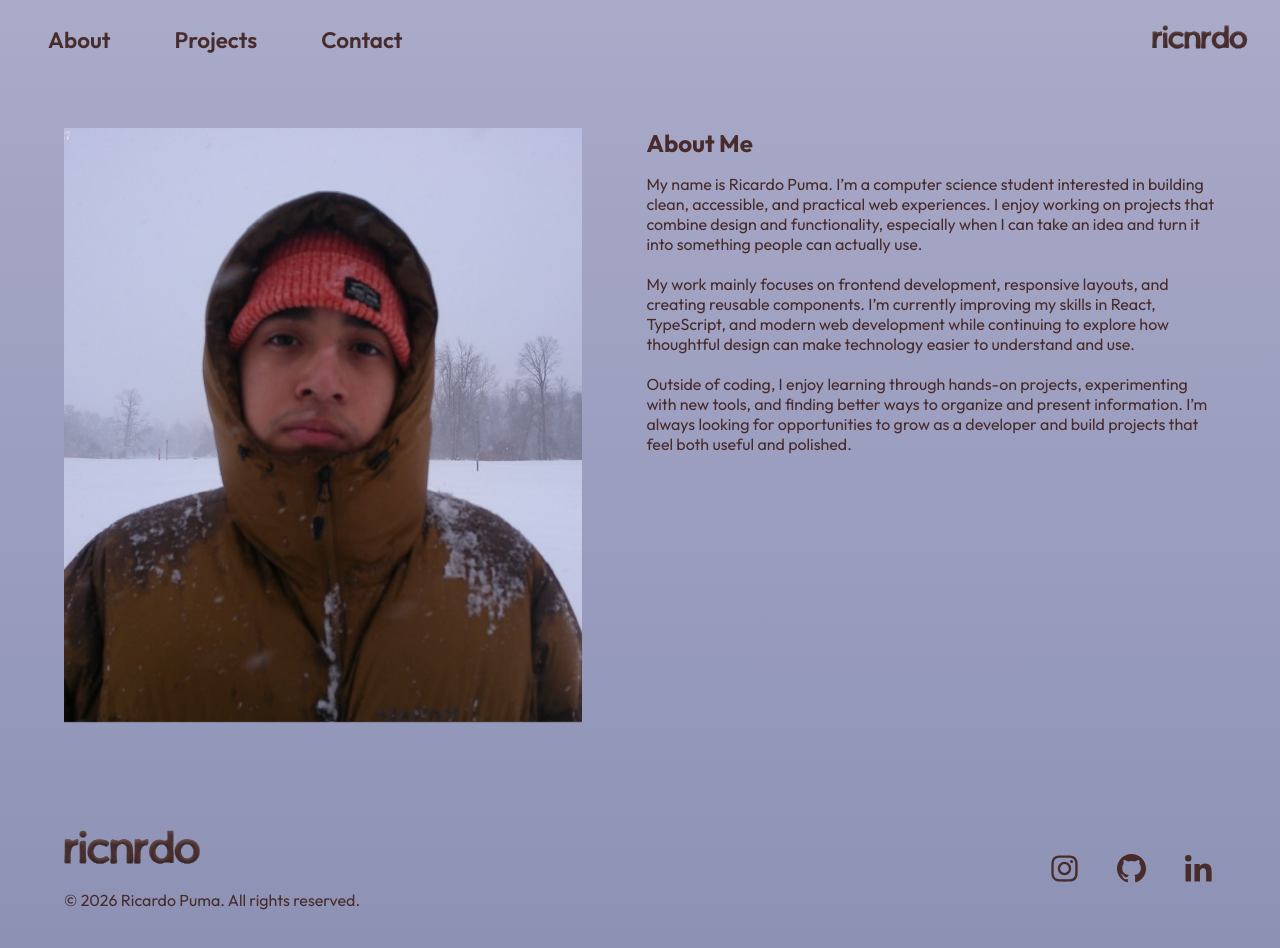
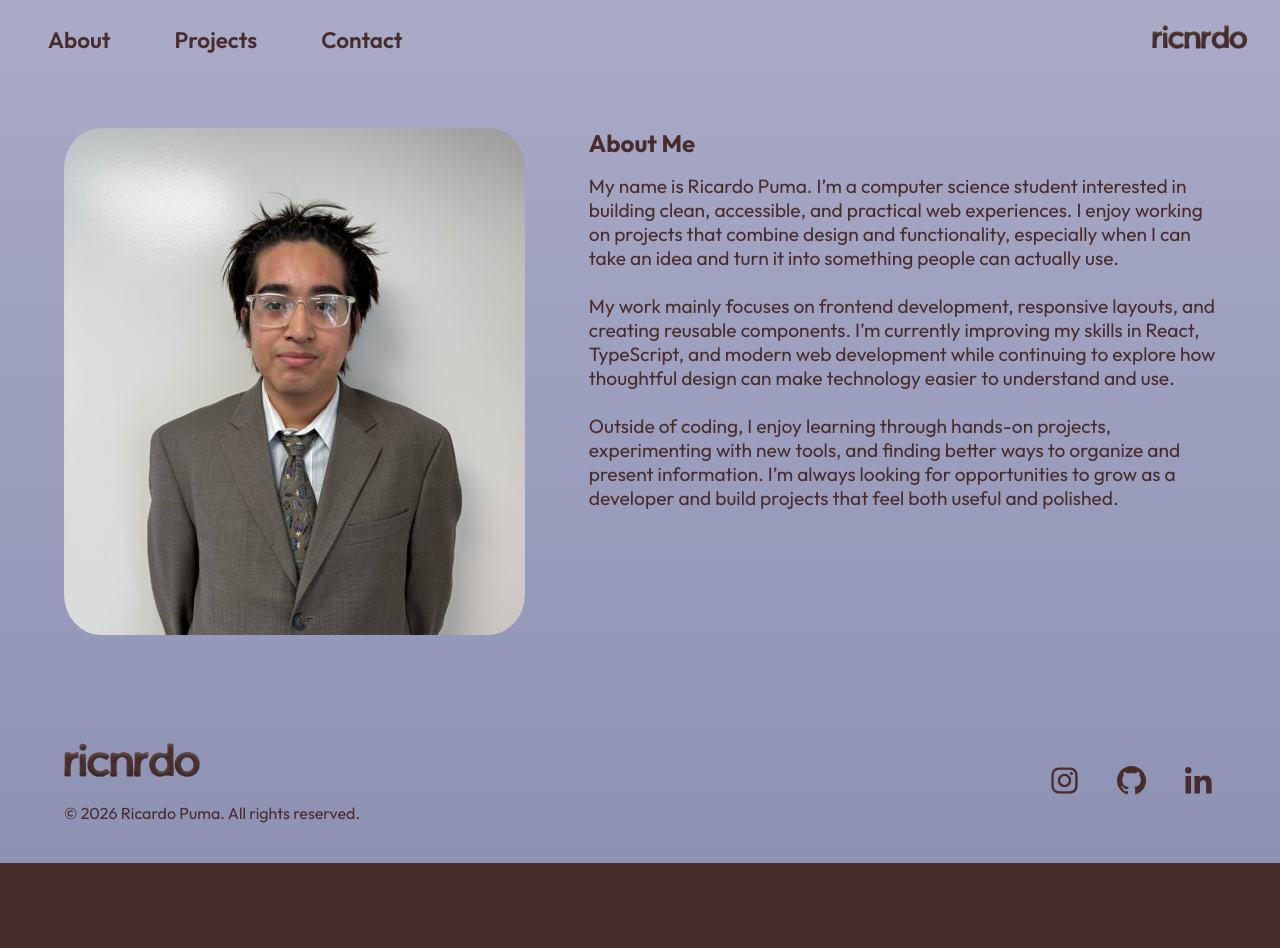
Before and after one commit to ricnrdo/portfolio, a React (Vite) app: page /about in a window 1280 px wide. After the commit the page ends 863 px from the top, so only its background shows below. Built offline with nearby package versions, Linux system fonts and the light colour scheme.

Commit message:
Fixed image and columns sizing. Closes #1

```diff
--- a/src/assets/css/about.css
+++ b/src/assets/css/about.css
@@ -52,13 +52,13 @@
     padding-top: 2rem;
 }
 
-
+/* About Me Page */
 
 #about-me {
     display: grid;
     padding: 4rem;
     padding-top: 8rem;
-    grid-template-columns: minmax(30%, 45%) minmax(30%, 55%);
+    grid-template-columns: minmax(30%, 40%) minmax(30%, 55%);
     gap: 4rem;
 }
 
@@ -77,12 +77,19 @@
     position: sticky;
     top: 0;
     width: 100%;
+    aspect-ratio: 1/1.1;
+    object-fit: cover;
+    border-radius: 8%;
 }
 
 .right-panel {
     display: flex;
     flex-direction: column;
     gap: 2rem;
+
+    .description {
+        font-size: 1.2rem;
+    }
 }
 
 .dividers {
--- a/src/pages/About.tsx
+++ b/src/pages/About.tsx
@@ -1,4 +1,4 @@
-import cutout from '../assets/img/no-cutout.jpeg';
+import cutout from '../assets/img/headshot.jpeg';
 // import git from '../assets/img/git.png';
 
 export default function About() {
--- a/src/pages/Home.tsx
+++ b/src/pages/Home.tsx
@@ -2,7 +2,7 @@ import backgroundImage from '../assets/img/background.jpg';
 
 import CurvedText from '../components/curvedText';
 import ArrowDownIcon from '../components/downArrow';
-import cutout from '../assets/img/no-cutout.jpeg';
+import cutout from '../assets/img/u_headshot.jpeg';
 import SkillComponent from '../components/skillComponent';
 import CardComponent from '../components/cardComponent';
 
```
Also changed, not shown: src/assets/img/headshot.jpeg (added), src/assets/img/u_headshot.jpeg (renamed from src/assets/img/no-cutout.jpeg).
